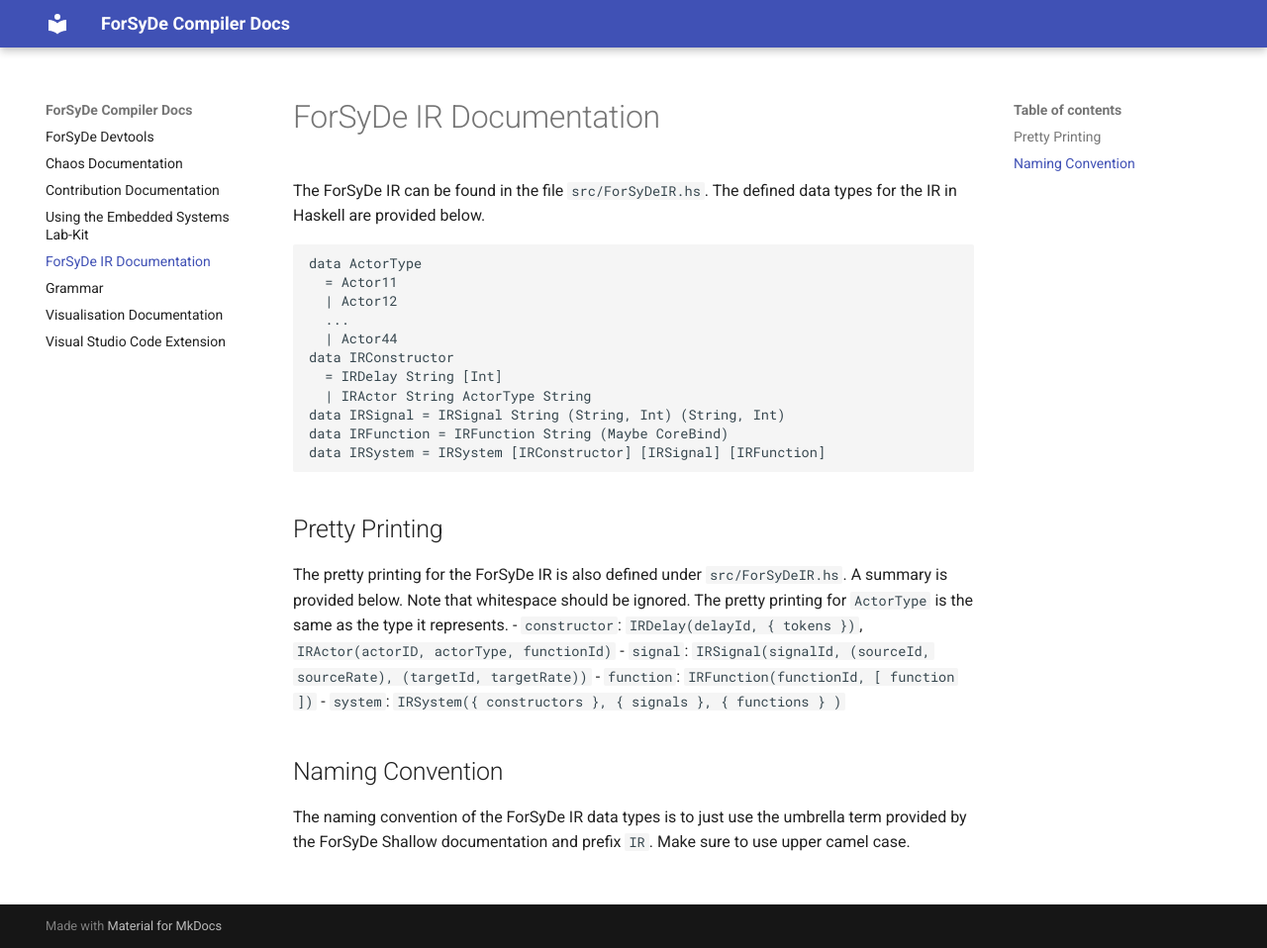
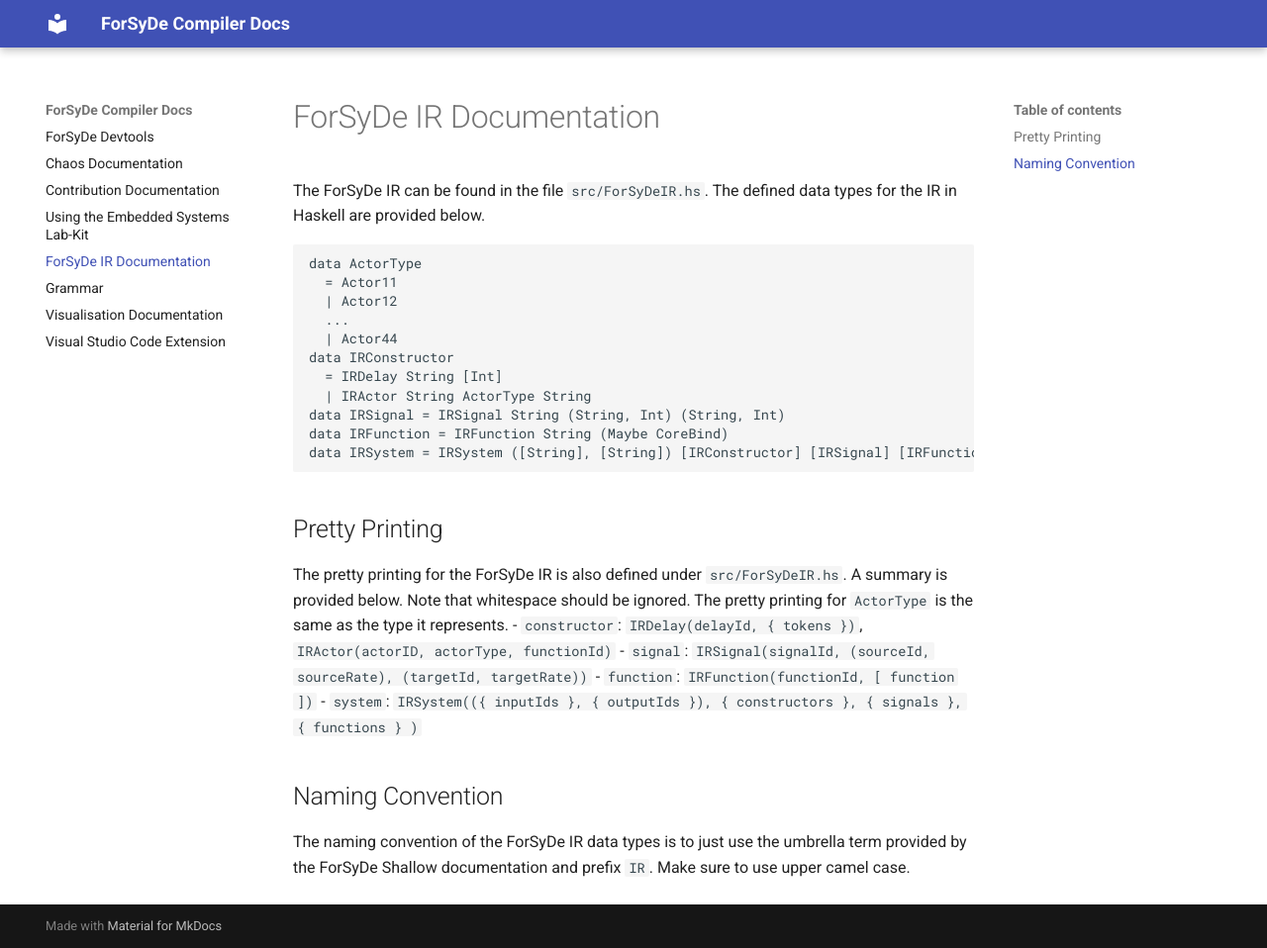
Before and after one commit to sthaeron/forsyde-devtools, an MkDocs documentation site: the page built from docs/forsyde-ir.md, in a window 1280 px wide and 958 px high. Shown: the whole window at 99% size. Built offline with MkDocs 1.6.1 and Material for MkDocs 9.7.7, drawn with Linux system fonts in a browser that asks for light colours.

Commit message:
fix: add inputs and ouputs to IRSystem

````diff
--- a/docs/forsyde-ir.md
+++ b/docs/forsyde-ir.md
@@ -11,7 +11,7 @@ data IRConstructor
   | IRActor String ActorType String
 data IRSignal = IRSignal String (String, Int) (String, Int)
 data IRFunction = IRFunction String (Maybe CoreBind)
-data IRSystem = IRSystem [IRConstructor] [IRSignal] [IRFunction]
+data IRSystem = IRSystem ([String], [String]) [IRConstructor] [IRSignal] [IRFunction]
 ```
 
 ## Pretty Printing
@@ -19,7 +19,7 @@ The pretty printing for the ForSyDe IR is also defined under `src/ForSyDeIR.hs`.
 - `constructor`: `IRDelay(delayId, { tokens })`, `IRActor(actorID, actorType, functionId)`
 - `signal`: `IRSignal(signalId, (sourceId, sourceRate), (targetId, targetRate))`
 - `function`: `IRFunction(functionId, [ function ])`
-- `system`: `IRSystem({ constructors }, { signals }, { functions } )`
+- `system`: `IRSystem(({ inputIds }, { outputIds }), { constructors }, { signals }, { functions } )`
 
 ## Naming Convention
 The naming convention of the ForSyDe IR data types is to just use the umbrella term provided by the ForSyDe Shallow documentation and prefix `IR`. Make sure to use upper camel case.
````
Also changed, not shown: 1 other file.
